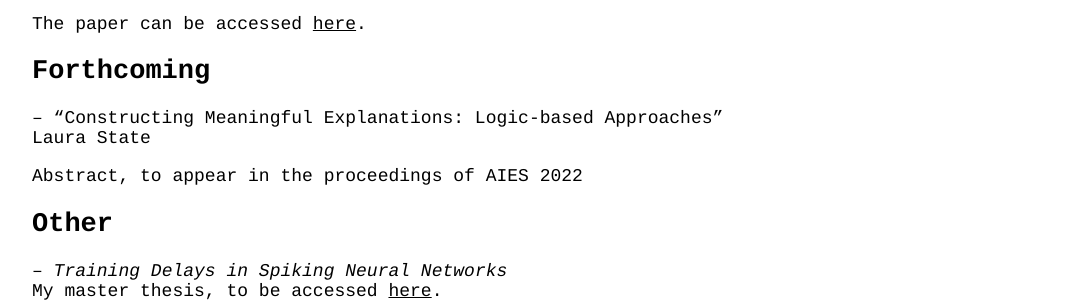
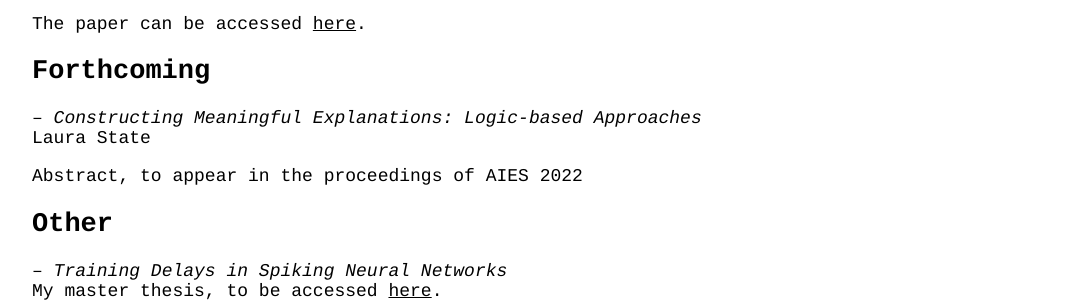
Before and after one commit to lstate/lstate.github.io, a Jekyll site: the page built from _pages/publications.markdown, in a window 1280 px wide. Shown: the part 551-853 px from the top of the page, without its empty margins (96-1183 px from the left). Built offline with Jekyll 4.4.1, drawn with Linux system fonts in a browser that asks for light colours.

```diff
--- a/_pages/publications.markdown
+++ b/_pages/publications.markdown
@@ -36,7 +36,7 @@ The paper can be accessed [here](https://rdcu.be/cNnnR).
 
 ## Forthcoming
 
--- "Constructing Meaningful Explanations: Logic-based Approaches" \\
+-- *Constructing Meaningful Explanations: Logic-based Approaches* \\
 Laura State
 
 Abstract, to appear in the proceedings of AIES 2022
```
